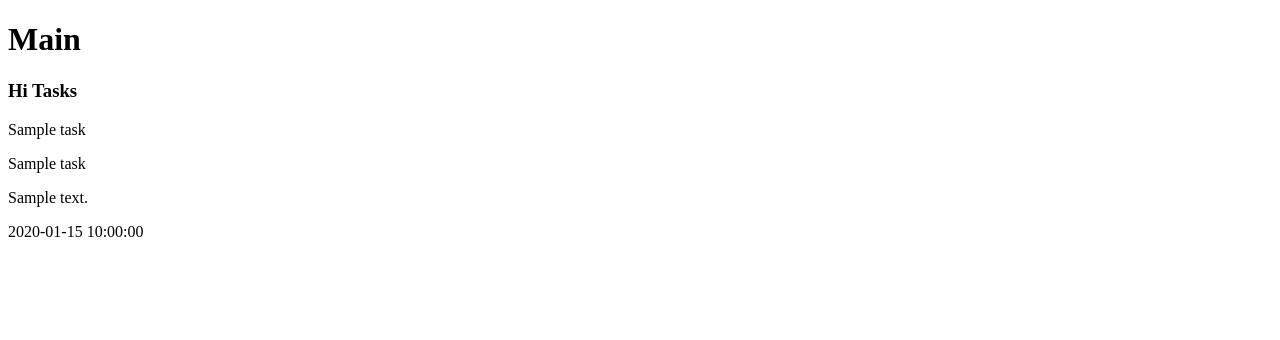
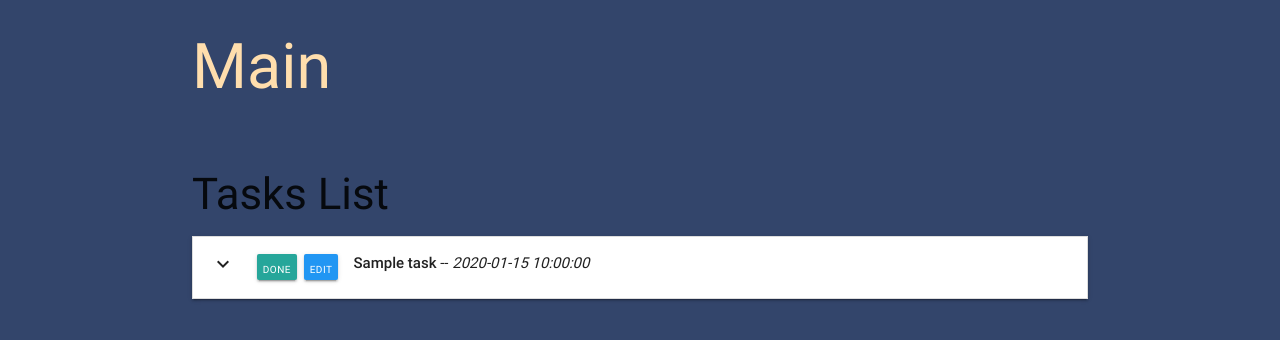
Before and after one commit to rasifrana/task_manager, a Flask app: page /get_tasks in a window 1280 px wide. Shown: the top 340 px of the page. Run offline with Flask 2, Linux system fonts and the light colour scheme; a database or web service that is not in the repository returns one stand-in record (values such as "Sample title"); some libraries are stand-ins or nearby versions.

Commit message:
update link wired up

```diff
--- a/app.py
+++ b/app.py
@@ -13,13 +13,32 @@ mongo = PyMongo(app)
 
 @app.route("/")
 def hello():
-    return "<h1 style='color:blue;text-align:center;'>Hello World</h1>"
+    return "<h1 style='color:blue;text-align:center;'>Hellooo World</h1>"
 
 # get tasks route
 @app.route("/get_tasks")
 def get_tasks():
     return render_template("tasks.html", tasks= mongo.db.tasks.find())
 
+# Add task route
+@app.route("/add_task")
+def add_task():
+    return render_template("addtask.html", catagories= mongo.db.catagories.find())
+
+
+# Post a task on url
+@app.route("/insert_task", methods=["POST"])
+def insert_task():
+    tasks = mongo.db.tasks
+    tasks.insert_one(request.form.to_dict())
+    return redirect(url_for("get_tasks"))
+
+
+@app.route('/edit_task/<task_id>')
+def edit_task(task_id):
+    the_task = mongo.db.tasks.find_one({"_id:": ObjectId(task_id)})
+    all_catagories = mongo.db.catagories.find()
+    return render_template("edittask.html", task= the_task, catagories = all_catagories)
 
 if __name__ == "__main__":
     app.run(host=os.environ.get("IP"),
--- /dev/null
+++ b/static/css/style.css
@@ -0,0 +1,25 @@
+* {
+    box-sizing: border-box;
+}
+
+body {
+    background-color: rgb(51, 69, 107);
+}
+
+h1 {
+    color: navajowhite;
+}
+
+.task-btn {
+
+    height: 26px;
+    line-height: 26px;
+    padding: 3px 6px;
+    font-size: 10px;
+    margin: -10px 3px 0 0;
+}
+
+.blue {
+    background-color: rgb(32, 32, 88);
+    margin-right: 15px;
+}
--- a/templates/base.html
+++ b/templates/base.html
@@ -4,13 +4,44 @@
     <meta charset="UTF-8">
     <meta name="viewport" content="width=device-width, initial-scale=1.0">
     <meta http-equiv="X-UA-Compatible" content="ie=edge">
+    <link href="https://fonts.googleapis.com/icon?family=Material+Icons" rel="stylesheet">
+    <link rel="stylesheet" href="https://cdnjs.cloudflare.com/ajax/libs/materialize/0.100.2/css/materialize.min.css">
+    <link rel="stylesheet" href="{{url_for('static', filename='css/style.css')}}">
     <title>Base</title>
 </head>
 <body>
-    <h1>Main</h1>
+
+    <div class="container">
+
+        <h1>Main</h1>
     {% block content %}
 
 
     {% endblock %}
+
+    </div>
+
+<script src="https://cdnjs.cloudflare.com/ajax/libs/jquery/3.2.1/jquery.min.js"></script>
+    <script src="https://cdnjs.cloudflare.com/ajax/libs/materialize/0.100.2/js/materialize.min.js"></script>
+    <script type="text/javascript">
+        $(document).ready(function() {
+            $('.collapsible').collapsible();
+            $('select').material_select();
+        });
+
+        $('.datepicker').pickadate({
+            selectMonths: true, // Creates a dropdown to control month
+            selectYears: 15, // Creates a dropdown of 15 years to control year,
+            today: 'Today',
+            clear: 'Clear',
+            close: 'Ok',
+            closeOnSelect: false // Close upon selecting a date,
+        });
+
+
+        document.getElementById("matfix").addEventListener("click", function(e) {
+	e.stopPropagation();
+});
+    </script>
 </body>
 </html>
--- a/templates/tasks.html
+++ b/templates/tasks.html
@@ -1,18 +1,34 @@
-
 {% extends "base.html" %}
 
 
-    {% block content %}
+{% block content %}
 
-    <h3>Hi Tasks</h3>
-    {% for task in tasks %}
-        <p>{{ task.task_name }}</p>
-	    <p>{{ task.catagory_name }}</p>
-	    <p>{{ task.task_description }}</p>
-	    <p>{{ task.isUrgent }}</p>
-	    <p>{{task.due_date}}</p>
 
-    {% endfor %}
+<h3>Tasks List</h3>
 
-    {% endblock %}
-{}
+
+<ul class="collapsible">
+	{% for task in tasks %}
+
+	<li>
+
+		<div class="collapsible-header">
+            <div class="col s3">
+                <i class="material-icons">expand_more</i>
+                <a class="waves-effect waves-light btn task-btn">Done</a>
+                <a href="{{url_for('edit_task', task_id = task._id)}}" class="waves-effect waves-light btn task-btn blue">Edit</a>
+            </div>
+            <div class="col s9">
+                <strong>{{ task.task_name }}</strong> -- <em>{{task.due_date}}</em>
+            </div>
+
+
+
+        </div>
+		<div class="collapsible-body"><span>{{ task.task_description }}</span></div>
+		<p></p>
+	</li>
+	{% endfor %}
+</ul>
+
+{% endblock %}
```
Also changed, not shown: templates/addtask.html (added, +70 -0 lines), templates/edittask.html (added, +74 -0 lines).
